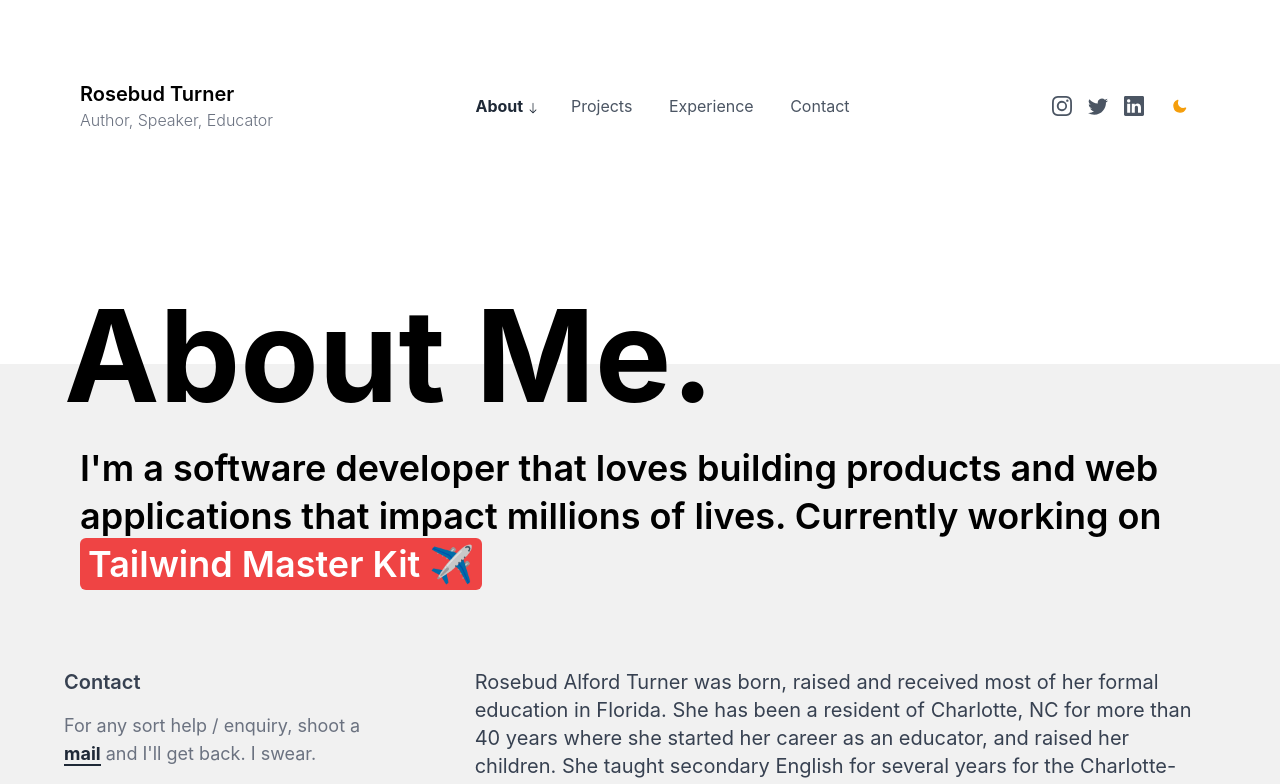
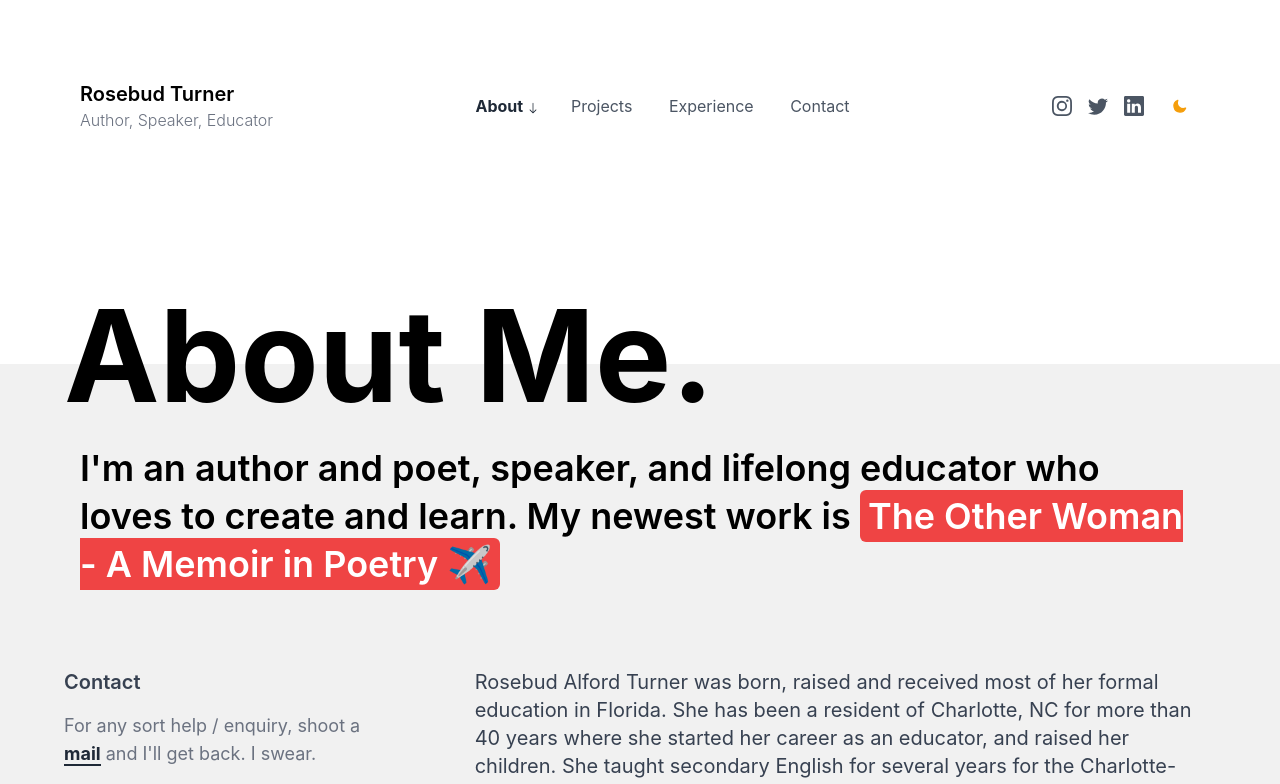
Before and after one commit to agalloch88/RosebudTurnerSite, a Next.js app: page /about in a window 1280 px wide. Shown: the top 784 px of the page. Built offline with nearby package versions, Linux system fonts and the light colour scheme.

Commit message:
adjust about page, current project title and link

```diff
--- a/components/AboutMe.js
+++ b/components/AboutMe.js
@@ -15,10 +15,11 @@ export default function AboutMe() {
             className="leading-loose text-2xl md:text-4xl font-semibold  mx-4"
             style={{ lineHeight: "3rem" }}
           >
-            {userData.about.title}. Currently working on{" "}
+            {userData.about.title}. My newest work is{" "}
             <a
               className="bg-red-500 rounded-md px-2 py-1 text-white"
               href={userData.about.currentProjectUrl}
+              target="_blank"
             >
               {userData.about.currentProject} ✈️
             </a>
--- a/constants/data.js
+++ b/constants/data.js
@@ -50,7 +50,7 @@ const userData = {
   ],
   about: {
     title:
-      "I'm a software developer that loves building products and web applications that impact millions of lives",
+      "I'm an author and poet, speaker, and lifelong educator who loves to create and learn",
     description: [
       `Rosebud Alford Turner was born, raised and received most of her formal education in Florida. She has
       been a resident of Charlotte, NC for more than 40 years where she started her career as an educator,
@@ -86,8 +86,8 @@ const userData = {
       degree in education and graduate certifications in English and Instructional Supervision from the
       University of North Carolina-Charlotte.`,
     ],
-    currentProject: "Tailwind Master Kit",
-    currentProjectUrl: "https://tailwindmasterkit.com",
+    currentProject: "The Other Woman - A Memoir in Poetry",
+    currentProjectUrl: "https://app.thebookpatch.com/BookStore/the-other-woman/1ef7c346-ef2c-42b4-87be-e4a13df86986?isbn=9798885672016",
   },
   experience: [
     {
```
